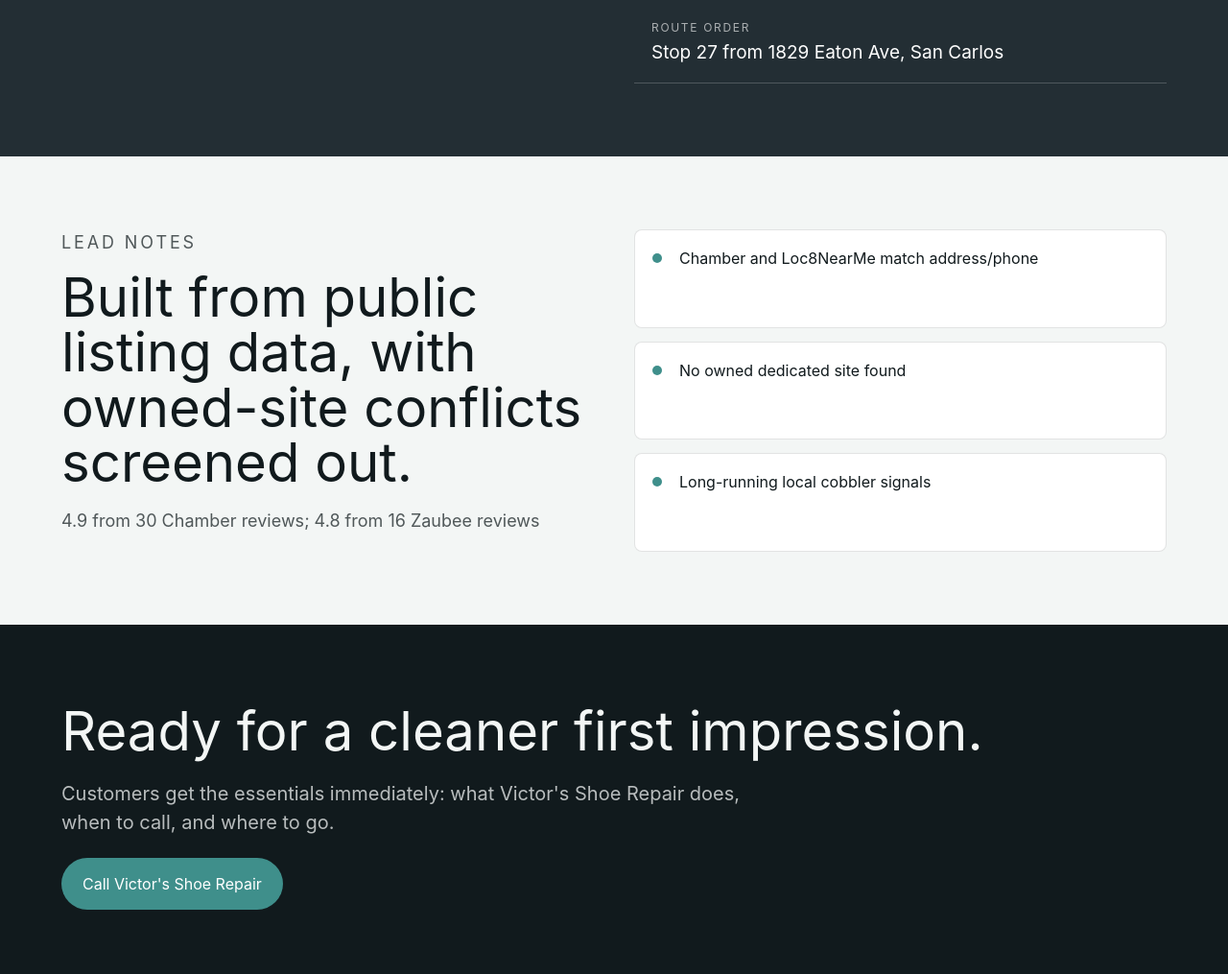
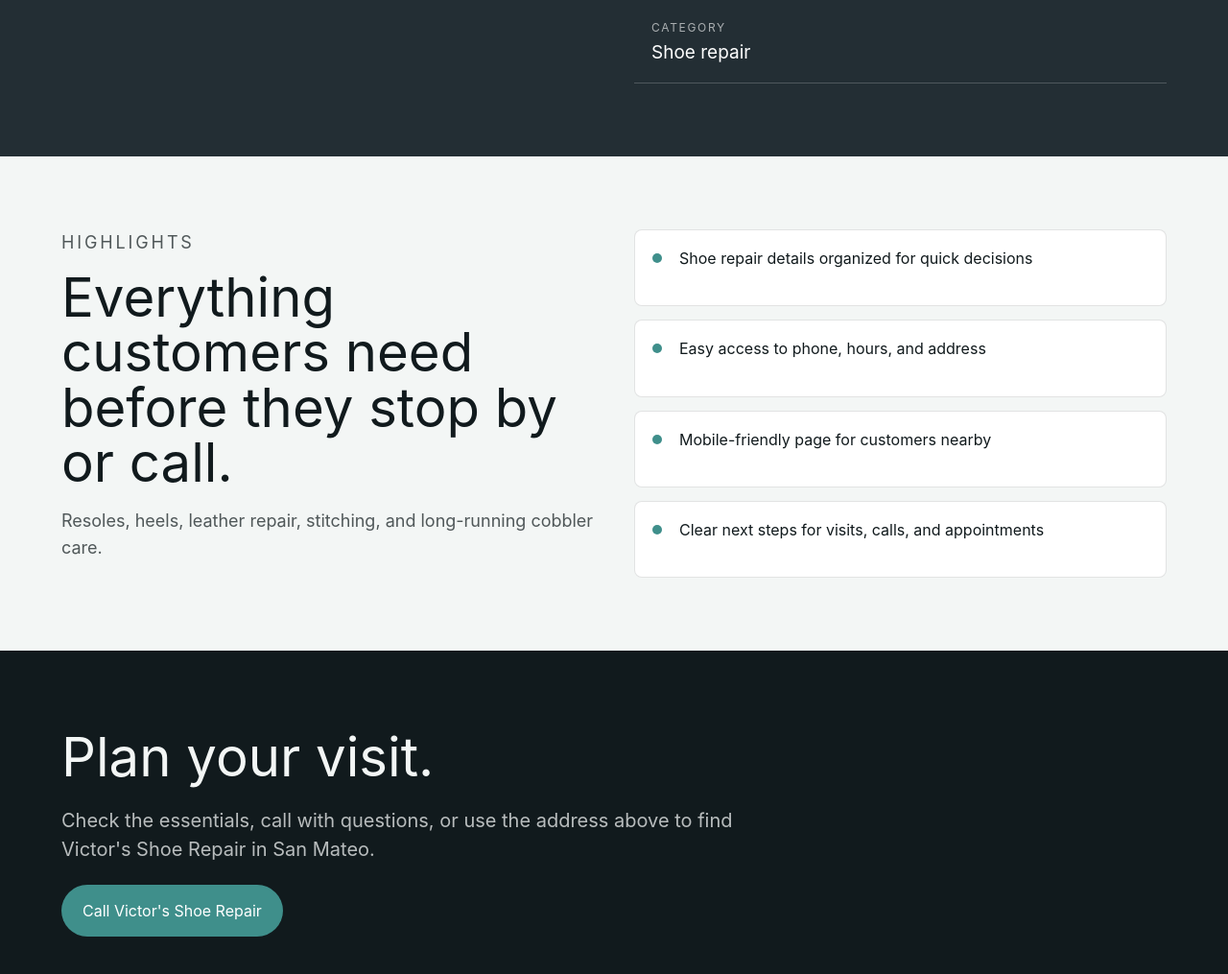
Before and after one commit to axel-slid/victors-shoe-repair-san-mateo, a website: page index.html in a window 1280 px wide. Shown: the part 1745-2760 px from the top of the page at 96% size. Drawn offline with Linux system fonts and the light colour scheme.

Commit message:
Make webpage copy demo ready

```diff
--- a/index.html
+++ b/index.html
@@ -46,7 +46,7 @@
       </section>
 
       <section class="intro">
-        <p>Victor's Shoe Repair has strong review trust and a clear repair specialty that deserves a direct explanation of what can be fixed.</p>
+        <p>Victor's Shoe Repair gives customers a simple place to check services, hours, and contact details before they visit or call.</p>
       </section>
 
       <section class="split" id="services">
@@ -70,26 +70,27 @@
         <dl>
           <div><dt>Phone</dt><dd>(650) 342-0759</dd></div>
           <div><dt>Hours</dt><dd>Tue-Fri 9 AM-5 PM; Sat 9 AM-3 PM; Sun-Mon closed</dd></div>
-          <div><dt>Route order</dt><dd>Stop 27 from 1829 Eaton Ave, San Carlos</dd></div>
+          <div><dt>Category</dt><dd>Shoe repair</dd></div>
         </dl>
       </section>
 
       <section class="proof" id="proof">
         <div>
-          <p class="section-kicker">Lead notes</p>
-          <h2>Built from public listing data, with owned-site conflicts screened out.</h2>
-          <p>4.9 from 30 Chamber reviews; 4.8 from 16 Zaubee reviews</p>
+          <p class="section-kicker">Highlights</p>
+          <h2>Everything customers need before they stop by or call.</h2>
+          <p>Resoles, heels, leather repair, stitching, and long-running cobbler care.</p>
         </div>
         <ul>
-          <li>Chamber and Loc8NearMe match address/phone</li>
-          <li>No owned dedicated site found</li>
-          <li>Long-running local cobbler signals</li>
+          <li>Shoe repair details organized for quick decisions</li>
+          <li>Easy access to phone, hours, and address</li>
+          <li>Mobile-friendly page for customers nearby</li>
+          <li>Clear next steps for visits, calls, and appointments</li>
         </ul>
       </section>
 
       <section class="cta">
-        <h2>Ready for a cleaner first impression.</h2>
-        <p>Customers get the essentials immediately: what Victor's Shoe Repair does, when to call, and where to go.</p>
+        <h2>Plan your visit.</h2>
+        <p>Check the essentials, call with questions, or use the address above to find Victor's Shoe Repair in San Mateo.</p>
         <a class="button primary" href="tel:+16503420759">Call Victor's Shoe Repair</a>
       </section>
     </main>
```
Also changed, not shown: dist/index.html.
